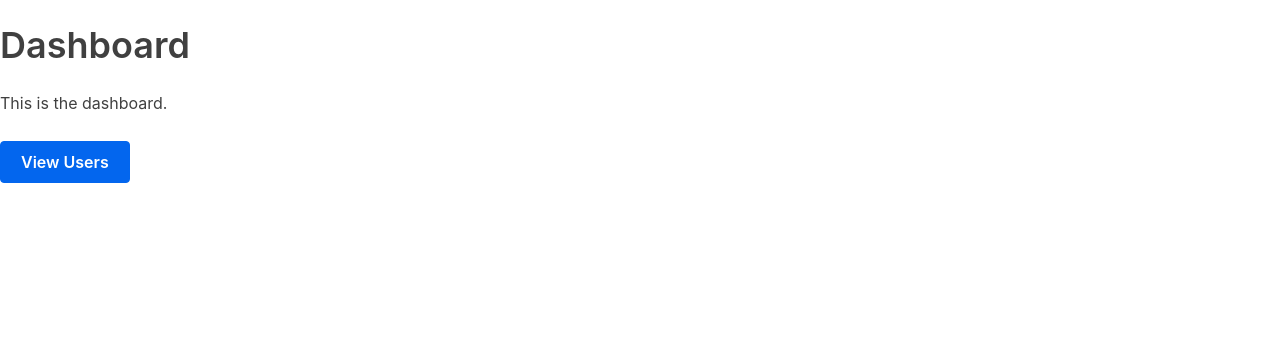
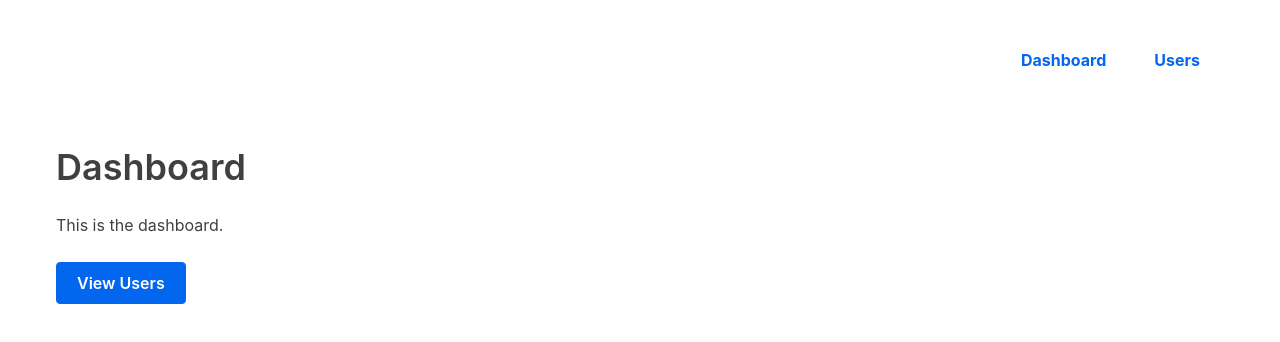
Before and after one commit to timhc22/react-playground, a React (Create React App) app: page / in a window 1280 px wide. Shown: the top 342 px of the page. Built offline with nearby package versions, Linux system fonts and the light colour scheme.

Commit message:
Add navbar and some stylings

```diff
--- a/src/App.tsx
+++ b/src/App.tsx
@@ -1,11 +1,13 @@
 import React from 'react';
 import { BrowserRouter as Router, Switch, Route, Redirect } from 'react-router-dom';
+import NavbarComponent from "./components/NavbarComponent";
 import DashboardPage from './pages/DashboardPage';
 import UsersPage from './pages/UsersPage';
 
 const App = (): JSX.Element => {
   return (
     <Router>
+      <NavbarComponent />
       <Switch>
         <Route exact path="/" component={DashboardPage} />
         <Route exact path="/users" component={UsersPage} />
--- /dev/null
+++ b/src/components/NavbarComponent.tsx
@@ -0,0 +1,15 @@
+import React from 'react';
+import { Link } from 'react-router-dom';
+
+const NavbarComponent = (): JSX.Element => {
+  return (
+    <nav>
+        <section className="container">
+            <Link to="/">Dashboard</Link>
+            <Link to="/users">Users</Link>
+        </section>
+    </nav>
+  );
+};
+
+export default NavbarComponent;
--- a/src/index.css
+++ b/src/index.css
@@ -828,3 +828,29 @@ caption {
 /**
  * Layout
  */
+
+nav {
+  display: flex;
+  padding: 2rem 0;
+  background: #ffffff;
+}
+
+nav section {
+  width: 100%;
+  display: flex;
+  justify-content: flex-end;
+}
+
+nav a {
+  font-weight: 700;
+  padding: 1rem 1.5rem;
+  border-radius: 4px;
+}
+
+nav a:first-of-type {
+  margin-left: -1.5rem;
+}
+
+nav a:hover {
+  background: #222;
+}
--- a/src/pages/DashboardPage.tsx
+++ b/src/pages/DashboardPage.tsx
@@ -2,7 +2,7 @@ import React from 'react';
 import { Link } from 'react-router-dom';
 
 const DashboardPage = (): JSX.Element => (
-    <section>
+    <section className="container">
         <h1>Dashboard</h1>
         <p>This is the dashboard.</p>
 
```
